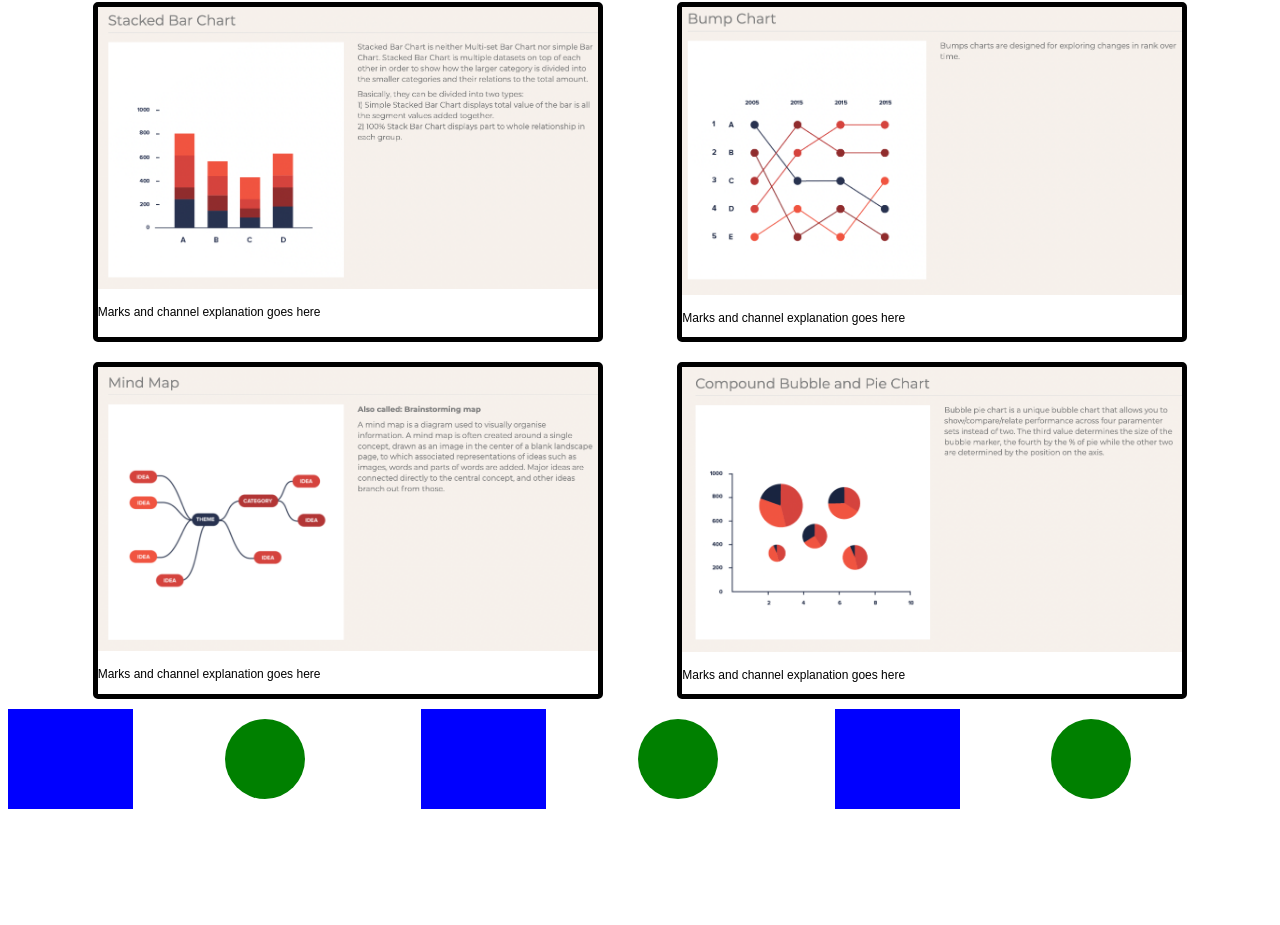
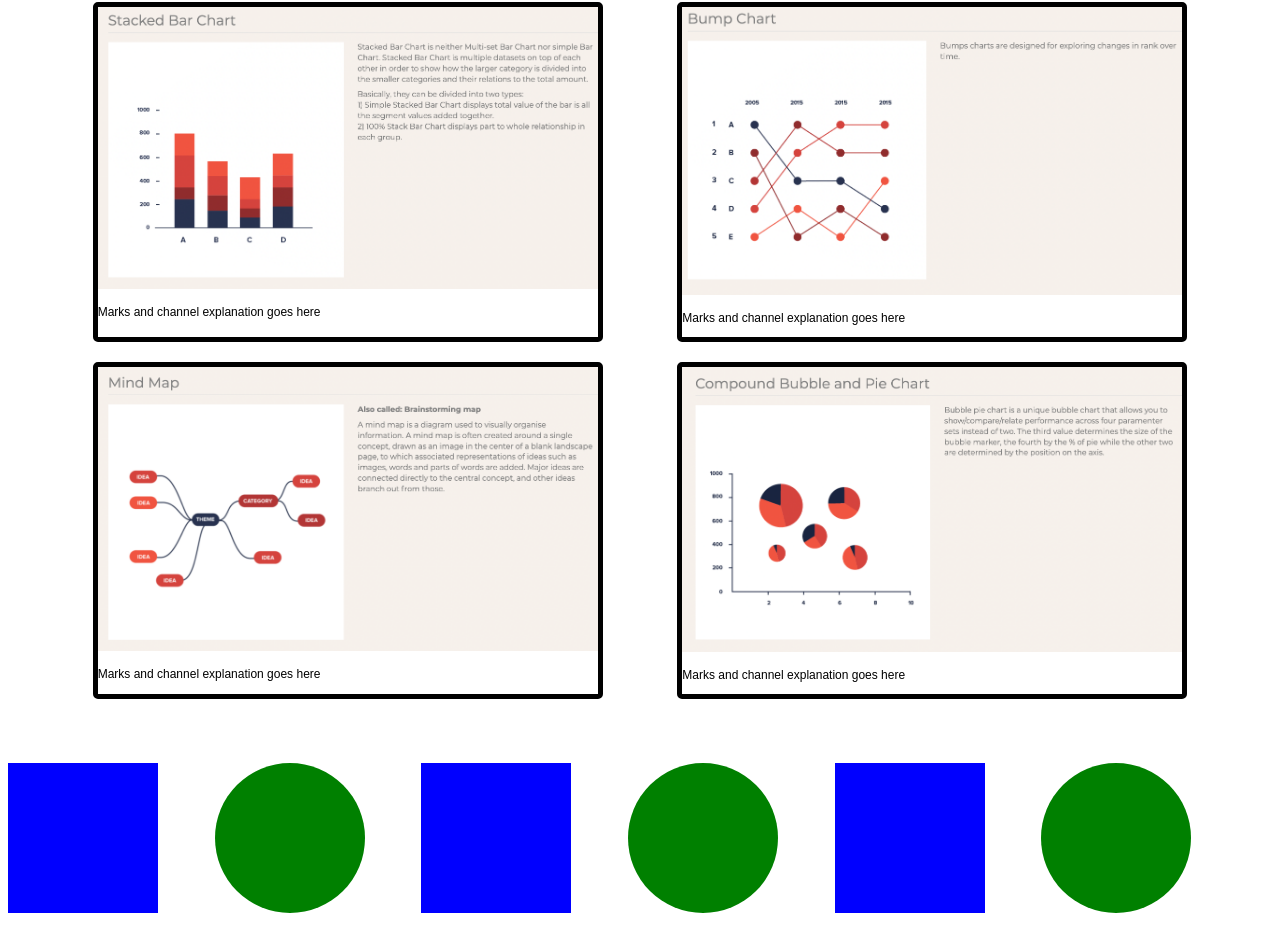
Before and after one commit to DS4200-S22/hw-03-frank-aidan, a plain HTML site: page index.html in a window 1280 px wide. Shown: the part 78-1003 px from the top of the page. Before the commit the page ends 949 px from the top, so only its background shows below. Drawn offline with Linux system fonts and the light colour scheme.

Commit message:
SVGs/orientation

```diff
--- a/index.html
+++ b/index.html
@@ -49,25 +49,30 @@
     </ul>
 
     <div class = "center">
+      </br>
+      </br>
+      </br>
         <svg class="child" width="150" height="150">
-            <rect class="purple-switch" width="125" height="100" fill="blue" />
+            <rect class="purple-switch" width="150" height="150" fill="blue" />
         </svg>
         <svg class="child" width="150" height="150">
-            <circle class="orange-switch" cx="50" cy="50" r="40" fill="green" />
+            <circle class="orange-switch" cx="75" cy="75" r="75" fill="green" />
         </svg>
         <svg class="child" width="150" height="150">
-            <rect class="purple-switch" width="125" height="100" fill="blue" />
+            <rect class="purple-switch" width="150" height="150" fill="blue" />
         </svg>
         <svg class="child" width="150" height="150">
-            <circle class="orange-switch" cx="50" cy="50" r="40" fill="green" />
+            <circle class="orange-switch" cx="75" cy="75" r="75" fill="green" />
         </svg>
         <svg class="child" width="150" height="150">
-            <rect class="purple-switch" width="125" height="100" fill="blue" />
+            <rect class="purple-switch" width="150" height="150" fill="blue" />
         </svg>
         <svg class="child"width="150" height="150">
-            <circle class="orange-switch" cx="50" cy="50" r="40" fill="green" />
+            <circle class="orange-switch" cx="75" cy="75" r="75" fill="green" />
         </svg>
     </div>
+
+
 
 
 
```
